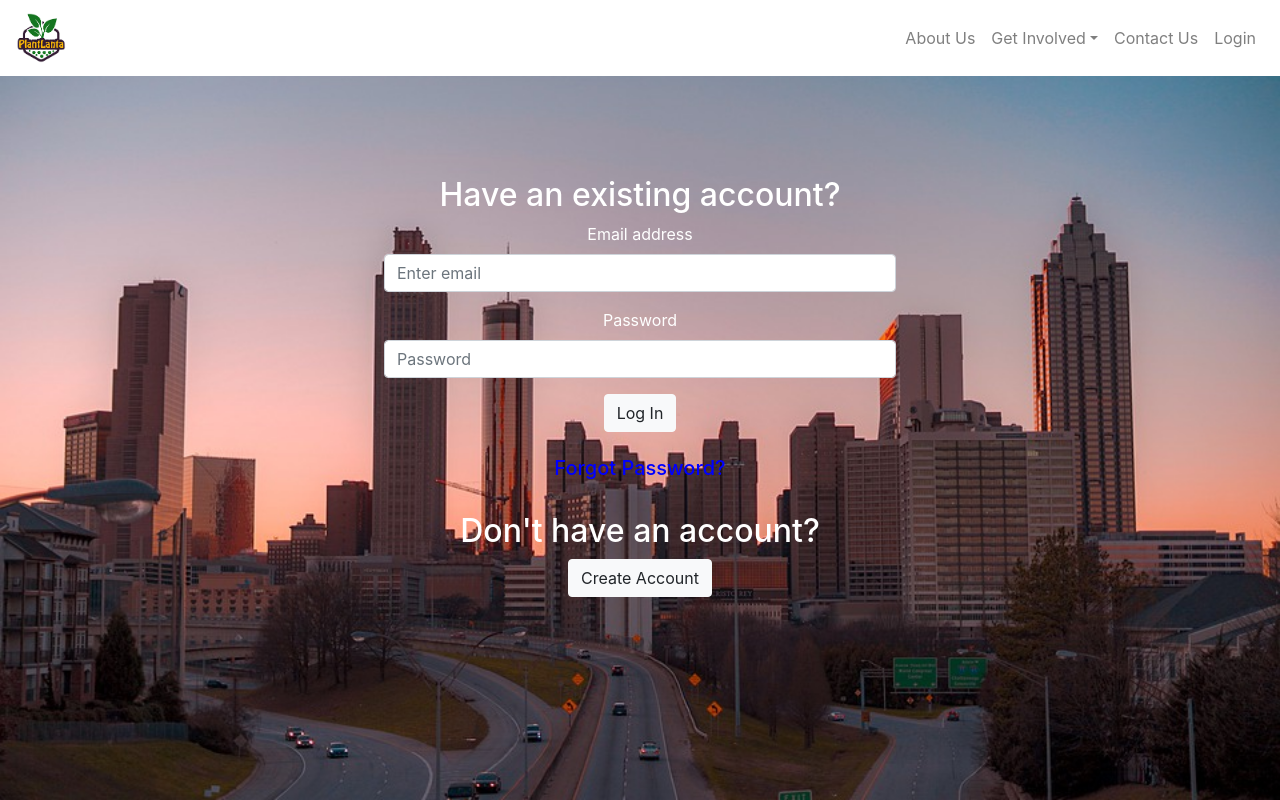
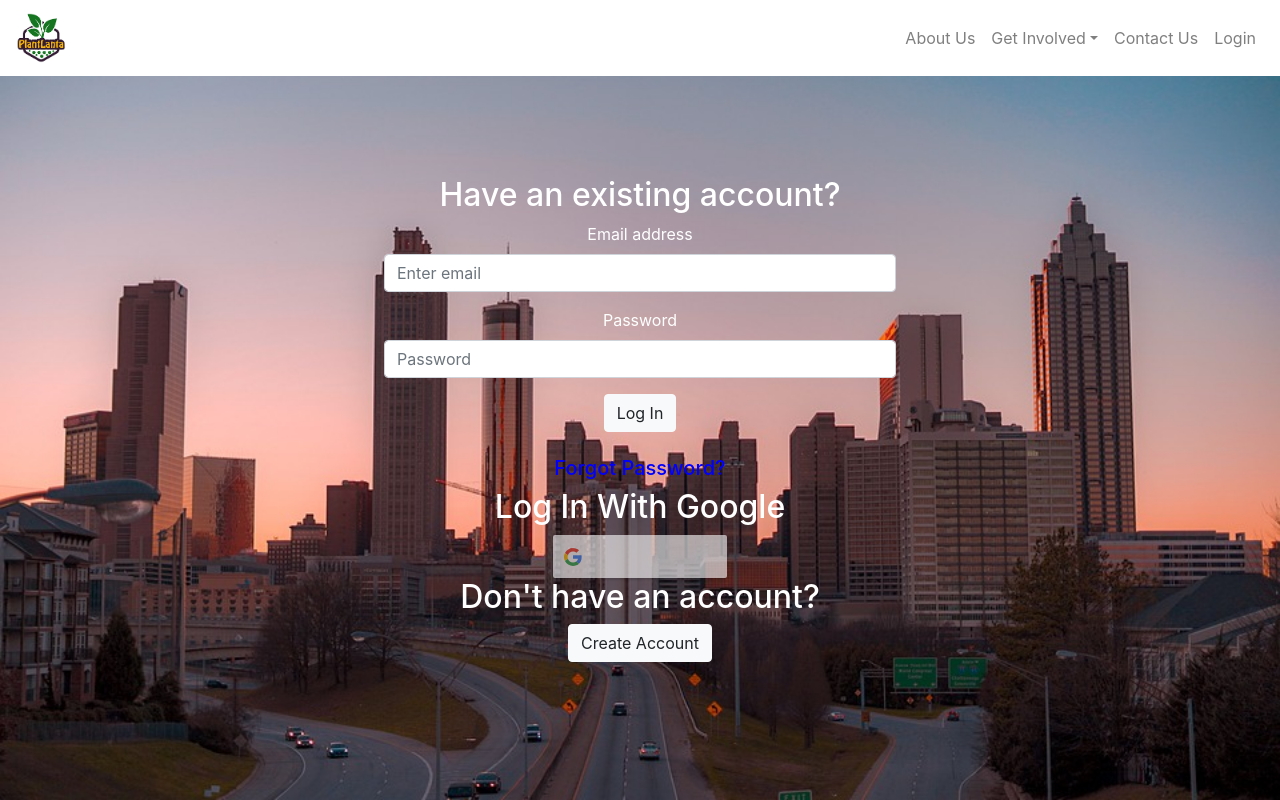
Before and after one commit to jhunter64/JuniorDesign, a React (Create React App) app in the folder client/: page /loginpage in a window 1280 px wide. Built offline with nearby package versions, Linux system fonts and the light colour scheme.

Commit message:
google login button added, styling still not working

```diff
--- a/client/src/components/Login.js
+++ b/client/src/components/Login.js
@@ -22,15 +22,18 @@ function Login() {
     );
   };
 
+  const divStyle = {
+    color: 'black'
+  };
+
   return (
-    <div>
+    <div style={divStyle}>
       <GoogleLogin
         clientId={clientId}
         buttonText="Login With Google"
         onSuccess={onSuccess}
         onFailure={onFailure}
         cookiePolicy={'single_host_origin'}
-        style={{color: "black"}}
         isSignedIn={true}
       />
     </div>
--- a/client/src/components/LoginPage.js
+++ b/client/src/components/LoginPage.js
@@ -4,6 +4,25 @@ import Popup from 'reactjs-popup';
 import 'bootstrap/dist/css/bootstrap.min.css';
 import './css/LoginPage.css'
 import axios from 'axios'
+import { GoogleLogin } from 'react-google-login';
+// refresh token
+import { refreshTokenSetup } from '../utils/refreshToken';
+
+const clientId = '256519258823-2bdp5g0mkg20qfivubvrvts024bhtqia.apps.googleusercontent.com';
+
+const clientSecret = 'oLQn8p-irej6EXhw7wuuZbrr';
+
+const onSuccess = (res) => {
+    console.log('Login Success: currentUser:', res.profileObj);
+    sessionStorage.setItem('isLoggedIn', true);
+    window.location.reload();
+    refreshTokenSetup(res);
+};
+
+const onFailure = (res) => {
+    console.log(`Login failed: res:`, res);
+    alert('Failed to login');
+};
 
 
 class LoginPage extends React.Component {
@@ -66,7 +85,15 @@ class LoginPage extends React.Component {
                         <br/> <br/>
                         <a href="#link"><h5 className="link">Forgot Password?</h5></a>
                     </Form>
-
+                    <h2>Log In With Google</h2>
+                    <GoogleLogin
+                        clientId={clientId}
+                        buttonText="Login With Google"
+                        onSuccess={onSuccess}
+                        onFailure={onFailure}
+                        cookiePolicy={'single_host_origin'}
+                        isSignedIn={false}
+                    />
                     <br/>
                     <h2>Don't have an account?</h2>
                     <a href="/signup"><Button variant="light" id="createAccountButton">Create Account</Button></a>
@@ -80,6 +107,8 @@ class LoginPage extends React.Component {
         axios.post('http://localhost:9000/users/logIn', {email: this.state.email, password: this.state.password})
             .then((res) => {
                 this.loginSuccess();
+                console.log("userId");
+                console.log(res.data._id);
                 if (res.data.admin) {
                     sessionStorage.setItem('isAdmin', true);
                 } else {
@@ -87,7 +116,7 @@ class LoginPage extends React.Component {
                 }
                 console.log('NO ERROR');
                 sessionStorage.setItem('isLoggedIn', true);
-                window.location = '/';
+                // window.location = '/';
             }).catch((error) => {
                 this.loginFail();
                 console.log(error);
--- a/client/src/index.css
+++ b/client/src/index.css
@@ -11,7 +11,3 @@ code {
   font-family: source-code-pro, Menlo, Monaco, Consolas, 'Courier New',
     monospace;
 }
-
-GoogleLogin {
-  color: black;
-}
```
